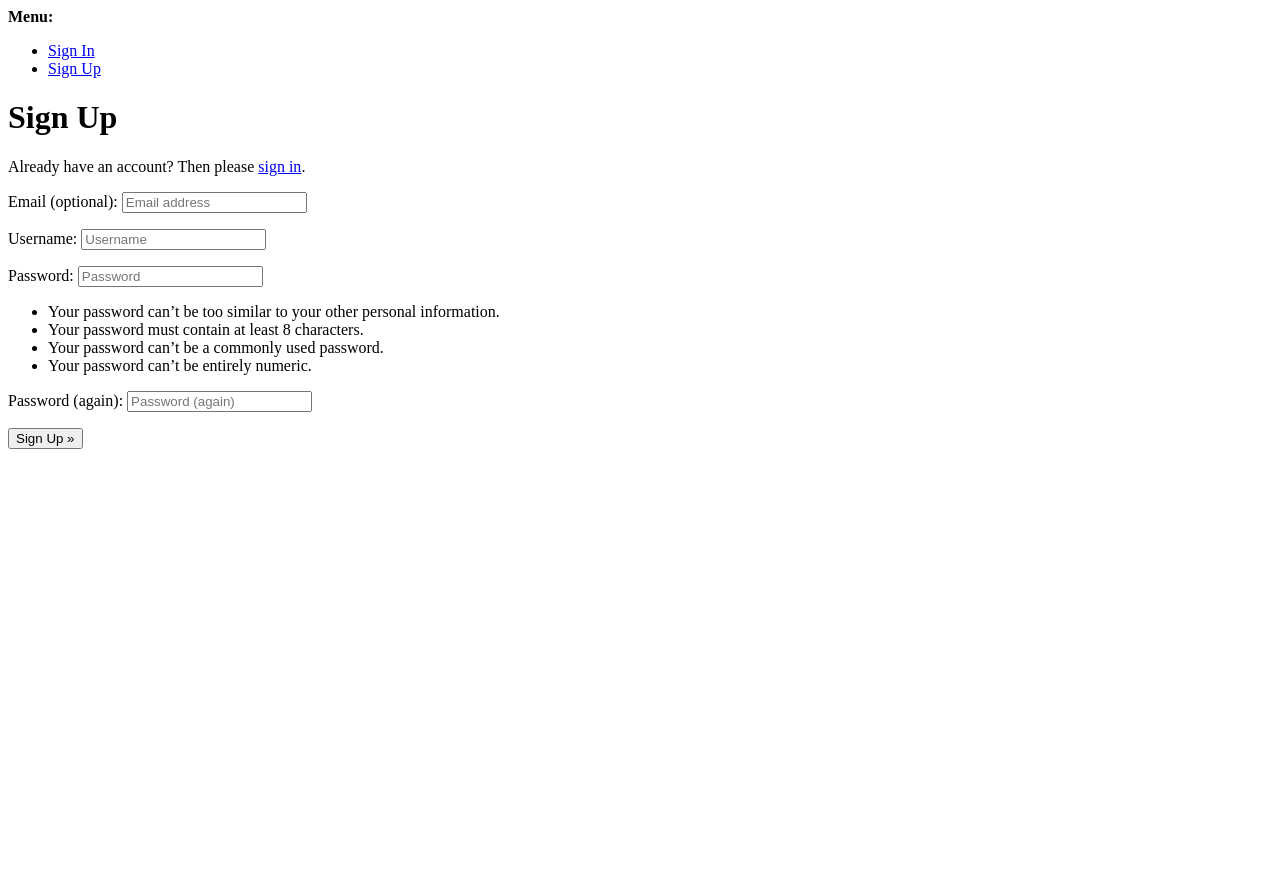
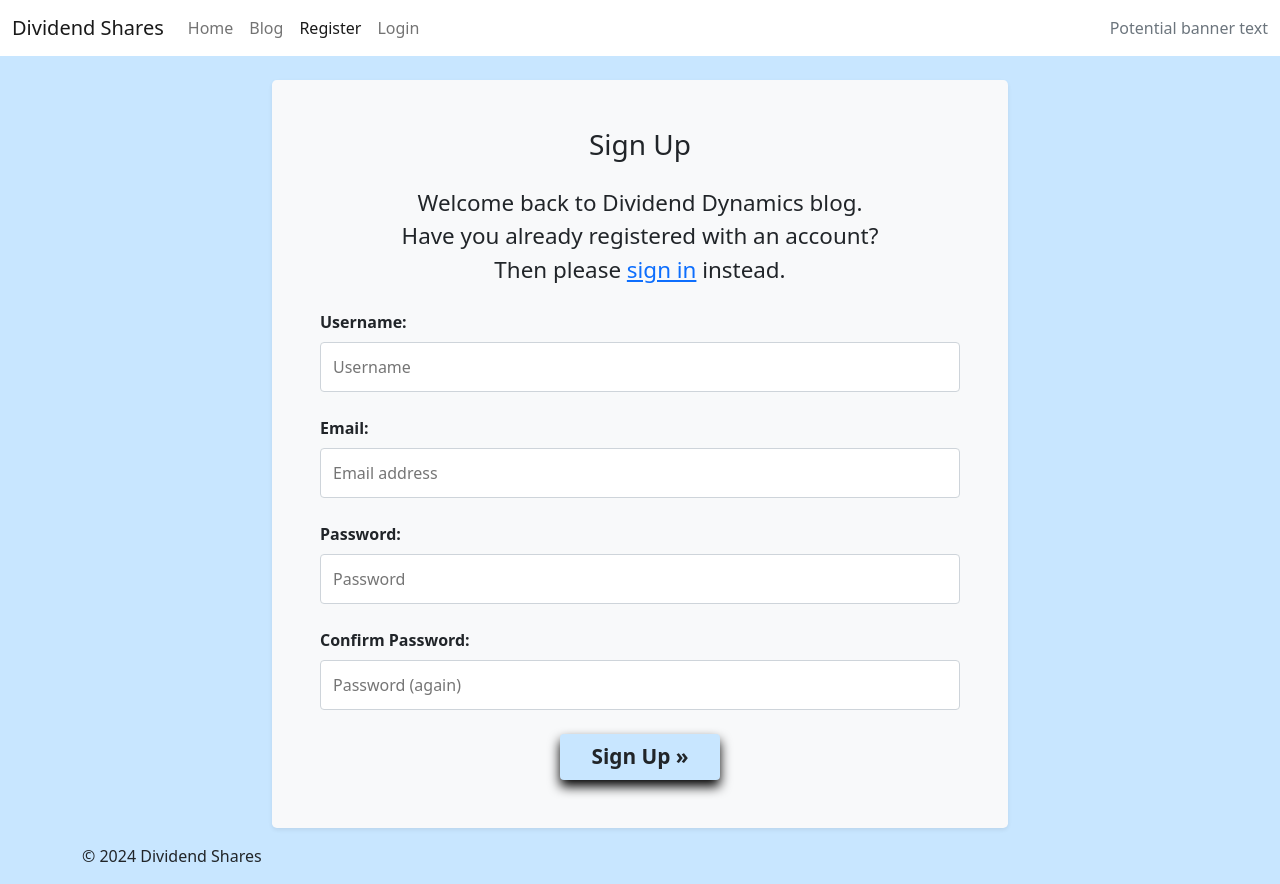
Before and after one commit to Werner-Staeblein/Project-4, a Django app: page /accounts/signup/ in a window 1280 px wide. Before the commit the page ends 800 px from the top, so only its background shows below. Run offline with Django 4.2, Linux system fonts and the light colour scheme.

Commit message:
Create and style signup.html. Test that error message appear. Tests passed

```diff
--- a/static/css/style.css
+++ b/static/css/style.css
@@ -135,3 +135,85 @@ body {
 .container p {
     font-size: 1.4rem;
 }
+
+
+/*-------------------------------------------------------------------------
+        Styling of sign-up/register form
+---------------------------------------------------------------------------*/
+
+.signup {
+    max-width: 100%;
+    margin-top: 1rem;
+}
+
+
+.form-group {
+    margin-bottom: 1.5rem;
+    display: flex;
+    flex-direction: column;
+    align-items: flex-start;
+}
+
+.form-group label {
+    margin-bottom: 0.5rem;
+    font-weight: bold;
+    text-align: left;
+}
+
+.form-group input {
+    width: 100%;
+    padding: 0.75rem;
+    border: 1px solid #ced4da;
+    border-radius: 0.25rem;
+}
+
+.form-group .alert {
+    margin-top: 0.5rem;
+    font-size: 0.875rem;
+}
+
+.signup-container {
+    background-color: #f8f9fa;
+    padding: 2rem;
+    border-radius: 0.25rem;
+    box-shadow: 0 0 0.5rem rgba(0, 0, 0, 0.1);
+}
+
+.btn-signup {
+    background-color: #007bff;
+    color: white;
+    border: none;
+    padding: 0.75rem 1.5rem;
+    border-radius: 0.25rem;
+    cursor: pointer;
+}
+
+.btn-signup:hover {
+    background-color: #0056b3;
+}
+
+
+
+
+
+.form-group {
+    margin-bottom: 1.5rem;
+  }
+
+  .form-label {
+    font-weight: bold;
+    margin-bottom: 0.5rem;
+    display: block;
+  }
+
+  .form-control {
+    width: 100%;
+    padding: 0.75rem;
+    border: 1px solid #ced4da;
+    border-radius: 0.25rem;
+  }
+
+  .alert-danger {
+    margin-top: 0.5rem;
+    font-size: 0.875rem;
+  }
--- a/templates/account/login.html
+++ b/templates/account/login.html
@@ -31,5 +31,4 @@
     </div>
   </div>
 </div>
-
 {% endblock %}
--- a/templates/account/signup.html
+++ b/templates/account/signup.html
@@ -1,21 +1,81 @@
-{% extends "account/base.html" %}
+{% extends "base.html" %}
+{% load i18n %}
+{% block head_title %}{% trans "Signup" %}{% endblock %}
+{% block content %}
+<div class="container">
+  <div class="row justify-content-center mt-4">
+    <div class="col-md-8">
+      <div class="bg-light p-5 rounded-3 shadow-sm">
+        <h3 class="text-center mb-4">{% trans "Sign Up" %}</h3>
 
-{% load i18n %}
+        <p class="text-center mb-4">{% blocktrans %}
+          Welcome back to Dividend Dynamics blog.<br>
+          Have you already registered with an account? <br>Then please
+          <a class="link" href="{{ login_url }}">sign in</a>
+          instead.
+        {% endblocktrans %}</p>
 
-{% block head_title %}{% trans "Signup" %}{% endblock head_title %}
+        <form class="signup" method="post" action="{% url 'account_signup' %}">
+          {% csrf_token %}
 
-{% block content %}
-<h1>{% trans "Sign Up" %}</h1>
+          <div class="form-group">
+            <label for="{{ form.username.id_for_label }}">{% trans "Username:" %}</label>
+            {{ form.username }}
+            {% if form.username.errors %}
+              <div class="alert alert-danger mt-2">
+                {% for error in form.username.errors %}
+                  <p>{{ error }}</p>
+                {% endfor %}
+              </div>
+            {% endif %}
+          </div>
 
-<p>{% blocktrans %}Already have an account? Then please <a href="{{ login_url }}">sign in</a>.{% endblocktrans %}</p>
+          <div class="form-group">
+            <label for="{{ form.email.id_for_label }}">{% trans "Email:" %}</label>
+            {{ form.email }}
+            {% if form.email.errors %}
+              <div class="alert alert-danger mt-2">
+                {% for error in form.email.errors %}
+                  <p>{{ error }}</p>
+                {% endfor %}
+              </div>
+            {% endif %}
+          </div>
 
-<form class="signup" id="signup_form" method="post" action="{% url 'account_signup' %}">
-  {% csrf_token %}
-  {{ form.as_p }}
-  {% if redirect_field_value %}
-  <input type="hidden" name="{{ redirect_field_name }}" value="{{ redirect_field_value }}" />
-  {% endif %}
-  <button type="submit">{% trans "Sign Up" %} &raquo;</button>
-</form>
+          <div class="form-group">
+            <label for="{{ form.password1.id_for_label }}">{% trans "Password:" %}</label>
+            {{ form.password1 }}
+            {% if form.password1.errors %}
+              <div class="alert alert-danger mt-2">
+                {% for error in form.password1.errors %}
+                  <p>{{ error }}</p>
+                {% endfor %}
+              </div>
+            {% endif %}
+          </div>
 
-{% endblock content %}
+          <div class="form-group">
+            <label for="{{ form.password2.id_for_label }}">{% trans "Confirm Password:" %}</label>
+            {{ form.password2 }}
+            {% if form.password2.errors %}
+              <div class="alert alert-danger mt-2">
+                {% for error in form.password2.errors %}
+                  <p>{{ error }}</p>
+                {% endfor %}
+              </div>
+            {% endif %}
+          </div>
+
+          {% if redirect_field_value %}
+            <input type="hidden" name="{{ redirect_field_name }}" value="{{ redirect_field_value }}" />
+          {% endif %}
+
+          <button class="btn landing-btn mt-4 d-block mx-auto w-25" type="submit">
+            {% trans "Sign Up" %} &raquo;
+          </button>
+        </form>
+      </div>
+    </div>
+  </div>
+</div>
+{% endblock %}
```
Also changed, not shown: templates/account/logout.html (+61 -11 lines).
